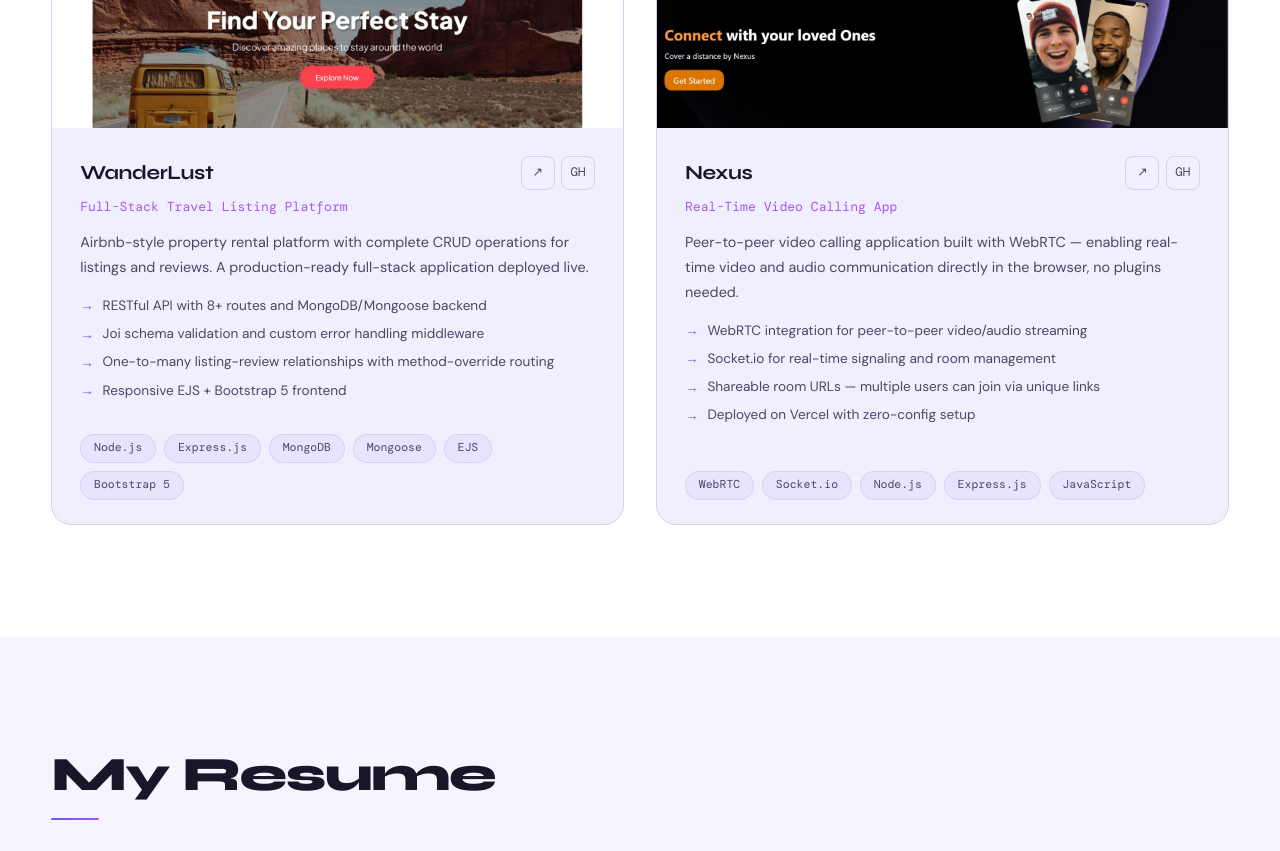
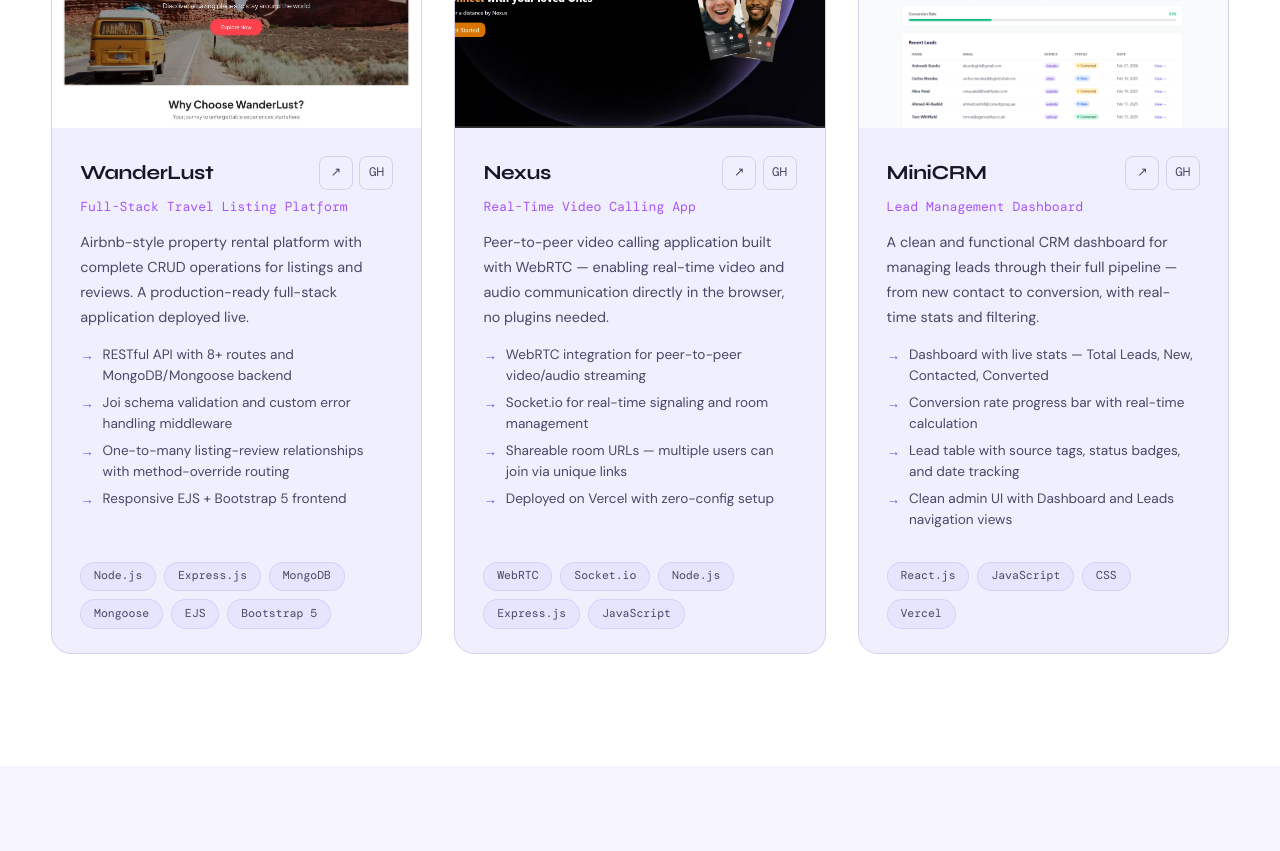
Before and after one commit to animeshkundu07/FUTURE_FS_01, a React (Create React App) app in the folder animesh-portfolio/: page / in a window 1280 px wide. Shown: the part 2920-3771 px from the top of the page. Built offline with nearby package versions, Linux system fonts and the light colour scheme; a web font is replaced by a local one.

Commit message:
feat: add MiniCRM project

```diff
--- a/animesh-portfolio/src/components/Projects.jsx
+++ b/animesh-portfolio/src/components/Projects.jsx
@@ -4,6 +4,7 @@ import { useScrollReveal } from '../hooks/useScrollReveal';
 import './Projects.css';
 import wanderlustImg from '../assets/wanderlust-preview.jpeg';
 import nexusImg from '../assets/nexus-preview.jpeg';
+import miniCrmImg   from '../assets/minicrm-preview.png';
 
 
 // const projectImages = {
@@ -13,6 +14,7 @@ import nexusImg from '../assets/nexus-preview.jpeg';
 const projectImages = {
   'WanderLust': wanderlustImg,
   'Nexus':      nexusImg,
+  'MiniCRM':    miniCrmImg,
 };
 
 function ProjectCard({ project, delay }) {
--- a/animesh-portfolio/src/data/portfolioData.js
+++ b/animesh-portfolio/src/data/portfolioData.js
@@ -113,4 +113,20 @@ export const projects = [
     ],
     techStack: ['WebRTC', 'Socket.io', 'Node.js', 'Express.js', 'JavaScript'],
   },
+  {
+    name: 'MiniCRM',
+    tagline: 'Lead Management Dashboard',
+    description: 'A clean and functional CRM dashboard for managing leads through their full pipeline — from new contact to conversion, with real-time stats and filtering.',
+    icon: '📊',
+    iconColor: 'purple',
+    liveUrl: 'https://mini-crm-two-eta.vercel.app',
+    githubUrl: 'https://github.com/animeshkundu07/FUTURE_FS_01/tree/main/mini-crm',
+    features: [
+      'Dashboard with live stats — Total Leads, New, Contacted, Converted',
+      'Conversion rate progress bar with real-time calculation',
+      'Lead table with source tags, status badges, and date tracking',
+      'Clean admin UI with Dashboard and Leads navigation views',
+    ],
+    techStack: ['React.js', 'JavaScript', 'CSS', 'Vercel'],
+  },
 ];
```
Also changed, not shown: animesh-portfolio/src/assets/minicrm-preview.png (added).
